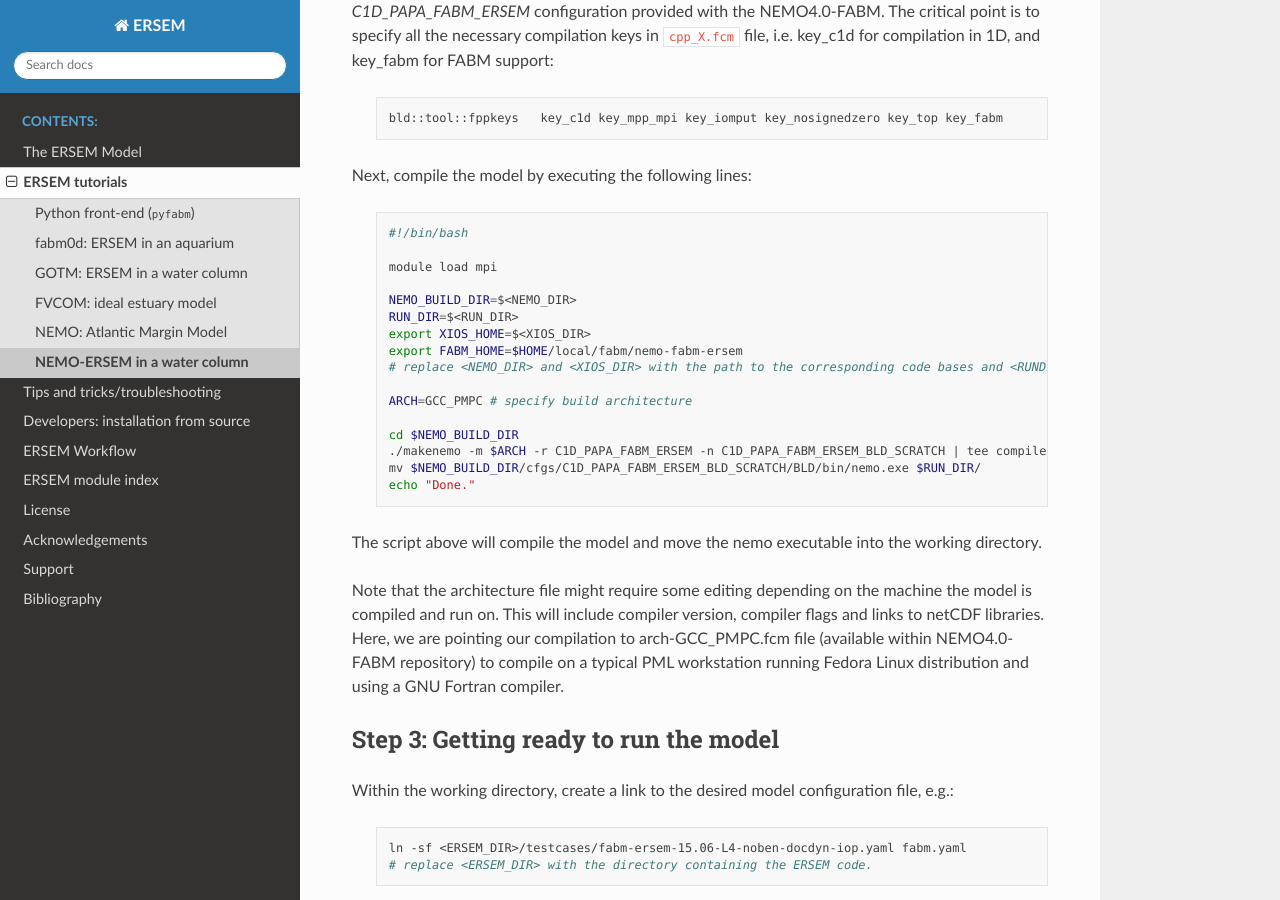
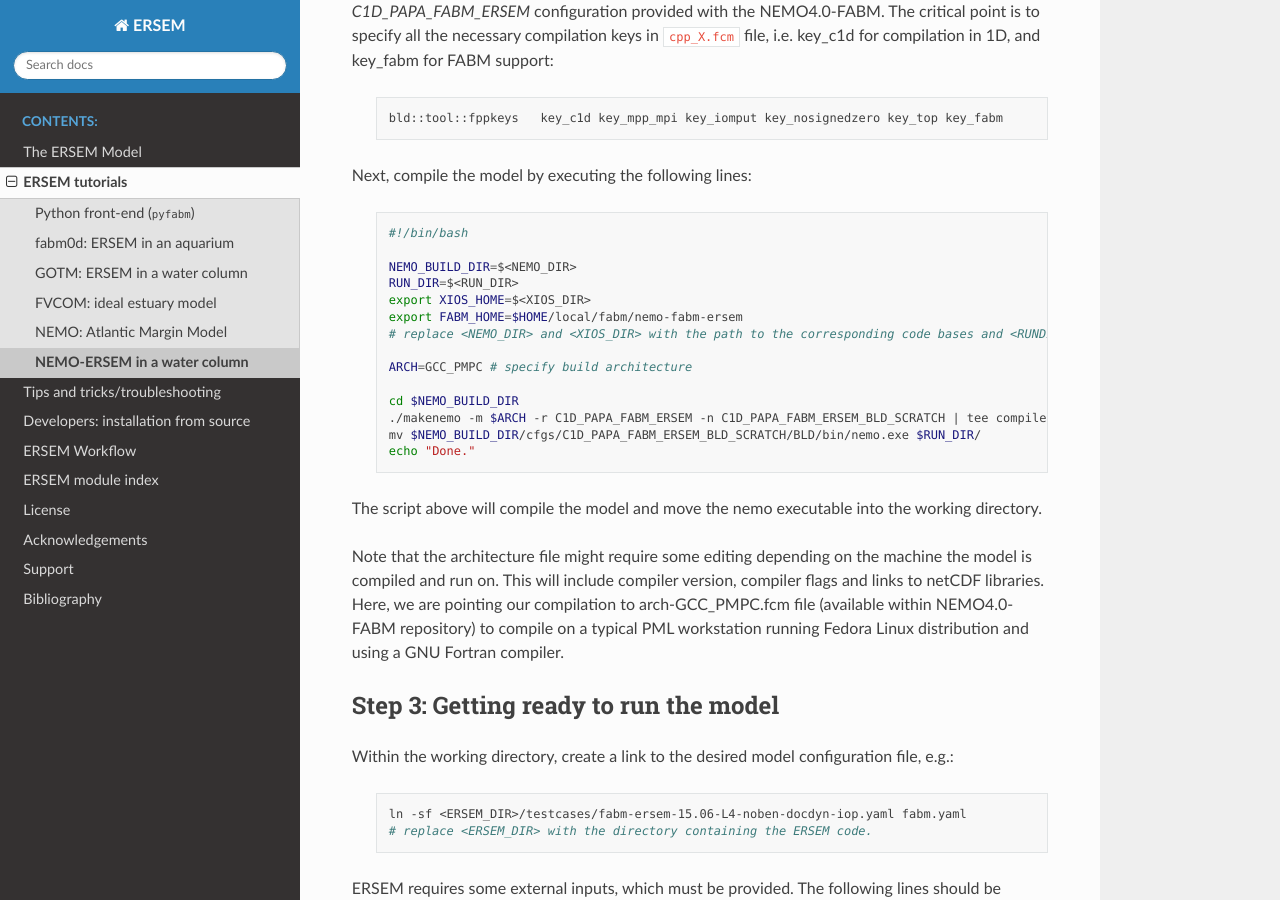
Before and after one commit to pmlmodelling/ersem, a Sphinx documentation site: the page built from docs/source/tutorials/nemo1d.rst, in a window 1280 px wide and 900 px high, scrolled down 961 px. Built offline with Sphinx 7.4.7 and the Read the Docs theme 2.0.0, drawn with Linux system fonts in a browser that asks for light colours; formulas are drawn with MathJax 3; the version number could not be read and is left out.

Commit message:
Do not load mpi module as it is a 1D case

```diff
--- a/docs/source/tutorials/nemo1d.rst
+++ b/docs/source/tutorials/nemo1d.rst
@@ -44,8 +44,6 @@ Next, compile the model by executing the following lines:
   .. code-block:: bash
 
     #!/bin/bash
-
-    module load mpi
 
     NEMO_BUILD_DIR=$<NEMO_DIR>
     RUN_DIR=$<RUN_DIR>
```
